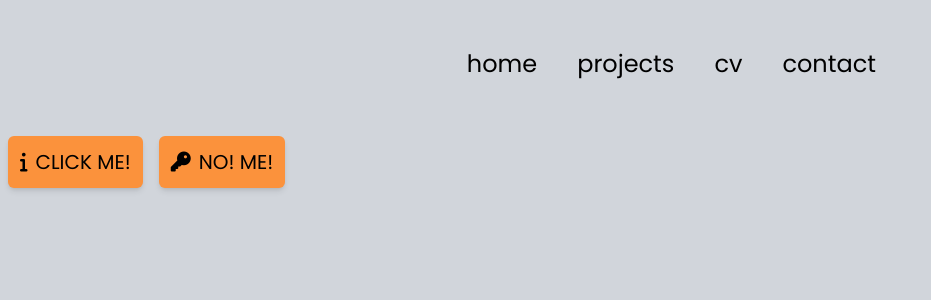
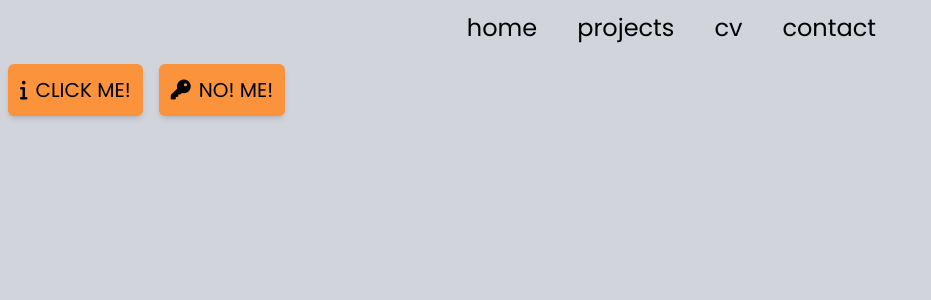
Before and after one commit to simojjuho/portfolio-page, a React (Vite) app: page / in a window 1280 px wide. Shown: the top 300 px of the page, without its empty margins (0-931 px from the left). Built offline with nearby package versions, Linux system fonts and the light colour scheme.

Commit message:
Working on navbar accordion that's now working properly on smaller screen sizes as well.

```diff
--- a/src/shared/components/navbar/NavBar.tsx
+++ b/src/shared/components/navbar/NavBar.tsx
@@ -11,13 +11,20 @@ const NavBar = () => {
   ]
 
   return(
-    <nav className='xl:mx-96 lg:mx-80 md:mx:50'>
-      <div className="md:hidden p-2" onClick={() => setAccordion(state => !state)}>
-        <i className="fa fa-solid fa-info"/>
+    <nav className='xl:mx-96 lg:mx-80 md:mx:50 flex flex-col'>
+      <div className="md:hidden p-4 w-fit self-end" onClick={() => setAccordion(state => !state)}>
+        {isAccordionOpen ? <i className="fa fa-solid fa-close"/> : <i className="fa fa-solid fa-bars"></i>}
       </div>
       {
-      <ul className={`flex transition-height ease-in-out duration-500 ${isAccordionOpen ? 'h-0' : 'h-32'} overflow-hidden items-center flex-col md:flex-row md:justify-end`}>
-
+      <ul className={`
+        flex
+        md:h-full
+        overflow-hidden
+        items-center flex-col
+        md:flex-row md:justify-end
+        transition-height ease-in-out duration-500
+        ${isAccordionOpen ? 'h-32' : 'h-0'}`
+      }>
         {navbarElements.map(e => <NavbarItem key={e} item={e}/>)}
       </ul>}
     </nav>
--- a/src/shared/components/navbar/NavbarItem.tsx
+++ b/src/shared/components/navbar/NavbarItem.tsx
@@ -7,7 +7,7 @@ interface NavbarItemProps {
 const NavbarItem = ({item}: NavbarItemProps) => {
 
   return (
-    <li className = 'px-5 xs:py-2 sm:py-4 md:py-5 xl:py-6 text-2xl transition duration-200 ease-in-out hover:bg-orange-500 dark:hover:bg-orange-600 hover:text-white active:bg-orange-600 active:text-white'>
+    <li className = 'px-5 xs:py-2 md:py-3 text-2xl transition duration-200 ease-in-out hover:bg-orange-500 dark:hover:bg-orange-600 hover:text-white active:bg-orange-600 active:text-white'>
       {item === 'home'
         ? <RouterLink to={'/'}>home</RouterLink>
         : <RouterLink to={item}>{item}</RouterLink>}
```
